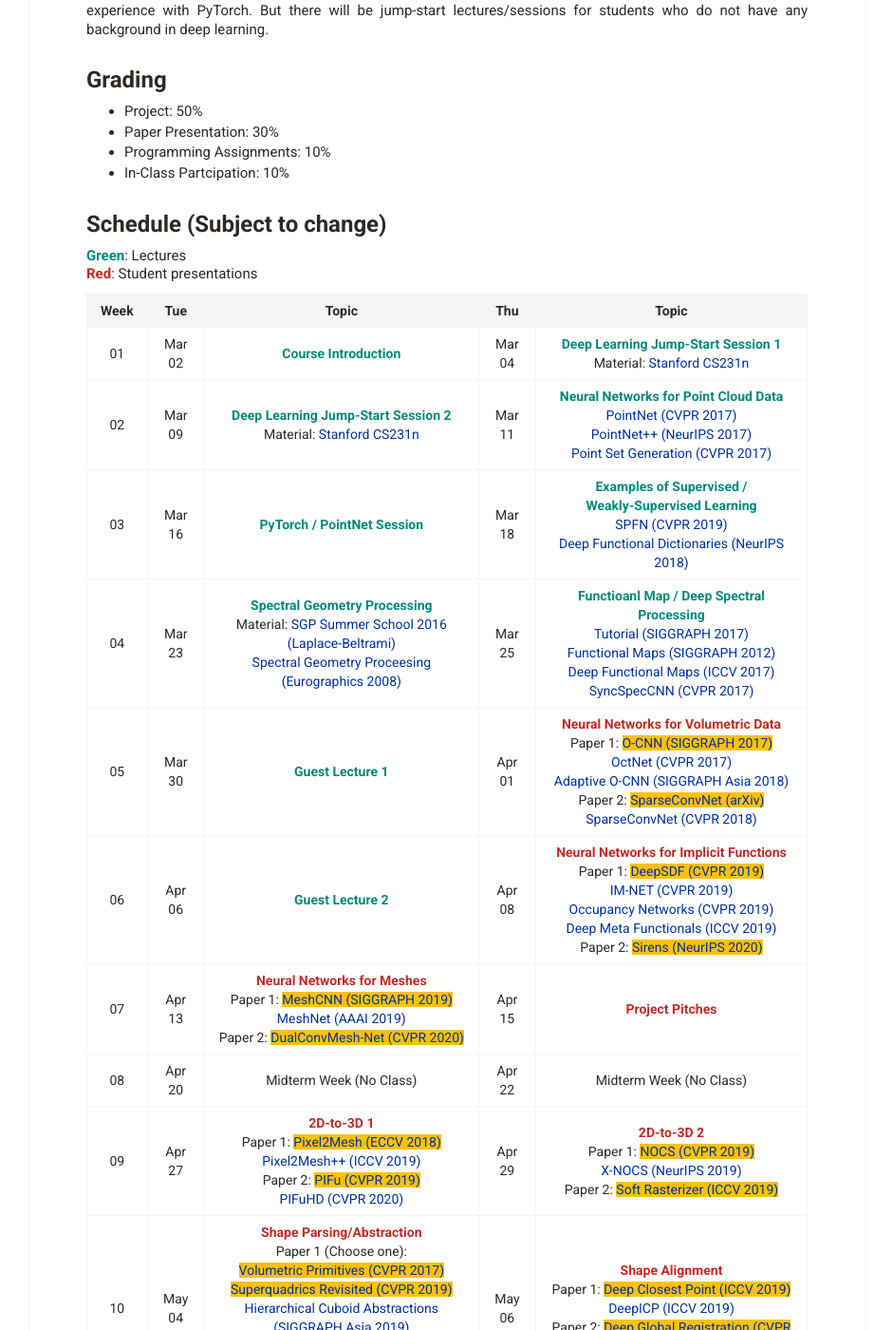
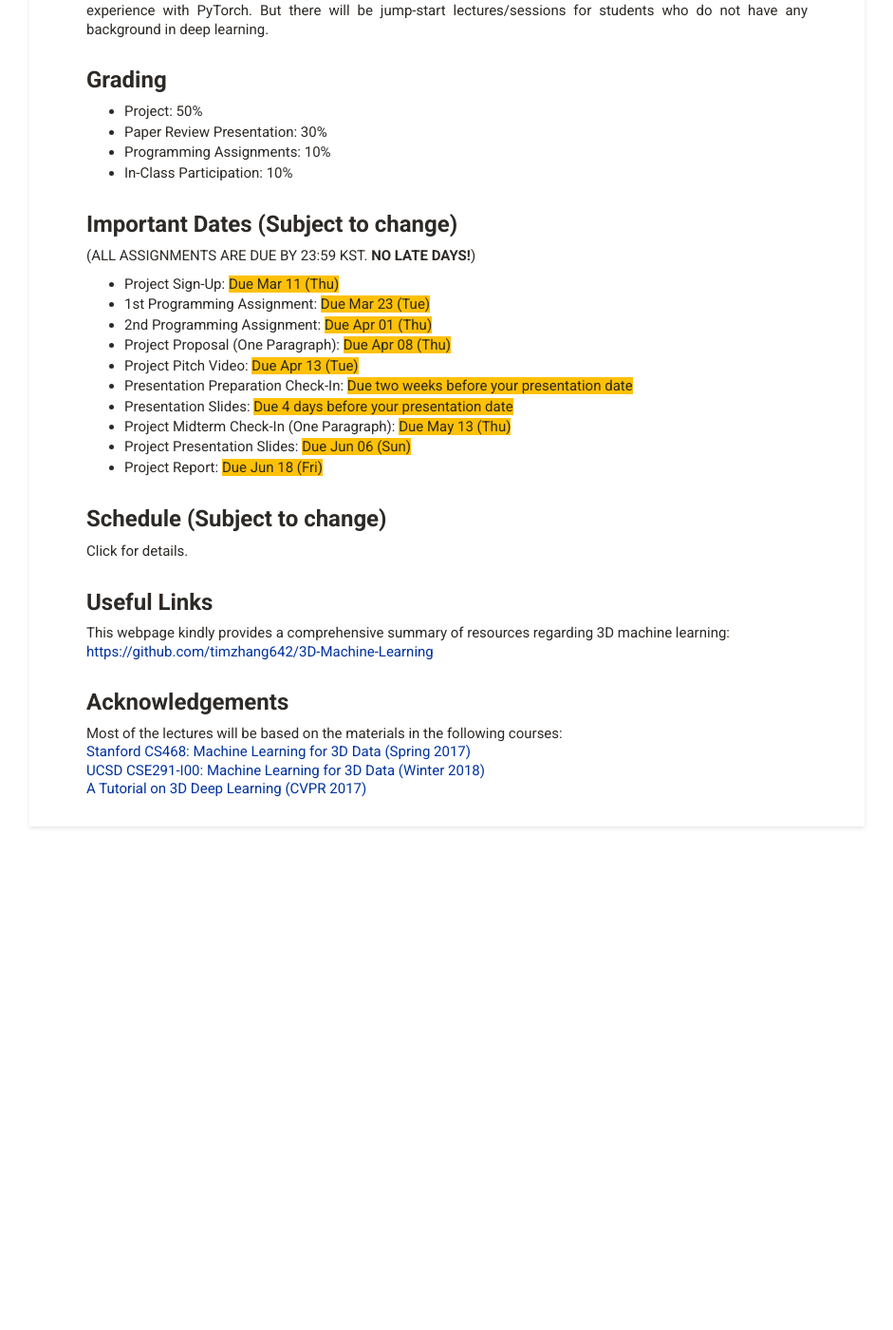
Before and after one commit to mhsung/mhsung.github.io, a Jekyll site: the page built from courses/_posts/2021-01-15-kaist-cs492-3dml-2021-spring.md, in a window 1280 px wide and 1400 px high, scrolled down 1537 px. Shown: the whole window at 95% size, without its empty margins (169-1110 px from the left). Built offline with Jekyll 4.4.1, drawn with Linux system fonts in a browser that asks for light colours; our own code applies the rules of GitHub Pages for plain Markdown files; after the commit the page ends 2497 px from its top, so only the background shows below that; some of the changed text lies outside the part shown.

Commit message:
Updated.

```diff
--- a/courses/_posts/2021-01-15-kaist-cs492-3dml-2021-spring.md
+++ b/courses/_posts/2021-01-15-kaist-cs492-3dml-2021-spring.md
@@ -40,7 +40,7 @@ Passcode: cs492-3dml
 ### Course Staff
 <a href="http://mhsung.github.io/" target="_blank">Minhyuk Sung</a> (Instructor)
 - Email: <a href="mailto: {{site.email}}">{{site.email}}</a>
-- Office hours: By appointment
+- Office hours: By appointment (See #announcements channel in slack.)
 <br />
 
 
@@ -57,17 +57,35 @@ This course is intended for undergraduate/master students who have a basic backg
 
 ### Grading
 - Project: 50%
-- Paper Presentation: 30%
+- Paper Review Presentation: 30%
 - Programming Assignments: 10%
-- In-Class Partcipation: 10%
+- In-Class Participation: 10%
 <br />
+
+
+### Important Dates (Subject to change)
+(ALL ASSIGNMENTS ARE DUE BY 23:59 KST. **NO LATE DAYS!**)
+
+- Project Sign-Up: <span style="background-color:#FFC107">Due Mar 11 (Thu)</span>
+- 1st Programming Assignment: <span style="background-color:#FFC107">Due Mar 23 (Tue) </span>
+- 2nd Programming Assignment: <span style="background-color:#FFC107">Due Apr 01 (Thu) </span>
+- Project Proposal (One Paragraph): <span style="background-color:#FFC107">Due Apr 08 (Thu) </span>
+- Project Pitch Video: <span style="background-color:#FFC107">Due Apr 13 (Tue) </span>
+- Presentation Preparation Check-In: <span style="background-color:#FFC107">Due two weeks before your presentation date
+- Presentation Slides: <span style="background-color:#FFC107">Due 4 days before your presentation date
+- Project Midterm Check-In (One Paragraph): <span style="background-color:#FFC107">Due May 13 (Thu) </span>
+- Project Presentation Slides: <span style="background-color:#FFC107">Due Jun 06 (Sun) </span>
+- Project Report: <span style="background-color:#FFC107">Due Jun 18 (Fri) </span>
 
 
 ### Schedule (Subject to change)
 
 <!---
-    Colors https://uxdesign.cc/dark-mode-ui-design-the-definitive-guide-part-1-color-53dcfaea5129
+    https://uxdesign.cc/dark-mode-ui-design-the-definitive-guide-part-1-color-53dcfaea5129
 --->
+<details>
+  <summary>Click for details.</summary>
+
 <span style="color:#00897B;font-weight:bold">Green</span>: Lectures<br>
 <span style="color:#C62828;font-weight:bold">Red</span>: Student presentations
 
@@ -128,7 +146,8 @@ table td {
     <span style="color:#00897B;font-weight:bold">Neural Networks for Point Cloud Data</span><br>
     <a href="https://arxiv.org/abs/1612.00593" target="_blank">PointNet (CVPR 2017)</a><br>
     <a href="https://arxiv.org/abs/1706.02413" target="_blank">PointNet++ (NeurIPS 2017)</a><br>
-    <a href="https://arxiv.org/abs/1612.00603" target="_blank">Point Set Generation (CVPR 2017)</a>
+    <a href="https://arxiv.org/abs/1612.00603" target="_blank">Point Set Generation (CVPR 2017)</a><br>
+    <span style="background-color:#FFC107">Project Sign-Up Due Date</span>
   </td>
   </tr>
 
@@ -149,7 +168,8 @@ table td {
   <td>Mar 23</td><td>
     <span style="color:#00897B;font-weight:bold">Spectral Geometry Processing</span><br>
     Material: <a href="http://school.geometryprocessing.org/summerschool-2016/summerschool/talks/course6.pdf" target="_blank">SGP Summer School 2016 (Laplace-Beltrami)</a><br>
-    <a href="https://hal.inria.fr/inria-00331894/document" target="_blank">Spectral Geometry Proceesing (Eurographics 2008)</a>
+    <a href="https://hal.inria.fr/inria-00331894/document" target="_blank">Spectral Geometry Proceesing (Eurographics 2008)</a><br>
+    <span style="background-color:#FFC107">1st Programming Assignment Due Date </span>
   </td>
   <td>Mar 25</td><td>
     <span style="color:#00897B;font-weight:bold">Functioanl Map / Deep Spectral Processing</span><br>
@@ -168,12 +188,13 @@ table td {
   <td>Apr 01</td><td>
     <span style="color:#C62828;font-weight:bold">Neural Networks for Volumetric Data</span><br>
     Paper 1:
-    <span style="background-color:#FFC107"><a href="https://arxiv.org/abs/1712.01537" target="_blank">O-CNN (SIGGRAPH 2017)</a></span><br>
+    <span style="background-color:#BDBDBD"><a href="https://arxiv.org/abs/1712.01537" target="_blank">O-CNN (SIGGRAPH 2017)</a></span><br>
     <a href="https://arxiv.org/abs/1611.05009" target="_blank">OctNet (CVPR 2017)</a><br>
     <a href="https://arxiv.org/abs/1809.07917" target="_blank">Adaptive O-CNN (SIGGRAPH Asia 2018)</a><br>
     Paper 2:
-    <span style="background-color:#FFC107"><a href="https://arxiv.org/abs/1706.01307" target="_blank">SparseConvNet (arXiv)</a></span><br>
-    <a href="https://arxiv.org/abs/1711.10275" target="_blank">SparseConvNet (CVPR 2018)</a>
+    <span style="background-color:#BDBDBD"><a href="https://arxiv.org/abs/1706.01307" target="_blank">SparseConvNet (arXiv)</a></span><br>
+    <a href="https://arxiv.org/abs/1711.10275" target="_blank">SparseConvNet (CVPR 2018)</a><br>
+    <span style="background-color:#FFC107">2nd Programming Assignment Due Date </span>
   </td>
   </tr>
 
@@ -185,12 +206,13 @@ table td {
   <td>Apr 08</td><td>
     <span style="color:#C62828;font-weight:bold">Neural Networks for Implicit Functions</span><br>
     Paper 1:
-    <span style="background-color:#FFC107"><a href="https://arxiv.org/abs/1901.05103" target="_blank">DeepSDF (CVPR 2019)</a></span><br>
+    <span style="background-color:#BDBDBD"><a href="https://arxiv.org/abs/1901.05103" target="_blank">DeepSDF (CVPR 2019)</a></span><br>
     <a href="https://arxiv.org/abs/1812.02822" target="_blank">IM-NET (CVPR 2019)</a><br>
     <a href="https://arxiv.org/abs/1812.03828" target="_blank">Occupancy Networks (CVPR 2019)</a><br>
     <a href="https://arxiv.org/abs/1908.06277" target="_blank">Deep Meta Functionals (ICCV 2019)</a><br>
     Paper 2:
-    <span style="background-color:#FFC107"><a href="https://arxiv.org/abs/2006.09661" target="_blank">Sirens (NeurIPS 2020)</a></span>
+    <span style="background-color:#BDBDBD"><a href="https://arxiv.org/abs/2006.09661" target="_blank">Sirens (NeurIPS 2020)</a></span><br>
+    <span style="background-color:#FFC107">Project Proposal Due Date </span>
   </td>
   </tr>
 
@@ -199,10 +221,11 @@ table td {
   <td>Apr 13</td><td>
     <span style="color:#C62828;font-weight:bold">Neural Networks for Meshes</span><br>
     Paper 1:
-    <span style="background-color:#FFC107"><a href="https://arxiv.org/abs/1809.05910" target="_blank">MeshCNN (SIGGRAPH 2019)</a></span><br>
+    <span style="background-color:#BDBDBD"><a href="https://arxiv.org/abs/1809.05910" target="_blank">MeshCNN (SIGGRAPH 2019)</a></span><br>
     <a href="https://arxiv.org/abs/1811.11424" target="_blank">MeshNet (AAAI 2019)</a><br>
     Paper 2:
-    <span style="background-color:#FFC107"><a href="https://arxiv.org/abs/2004.01002" target="_blank">DualConvMesh-Net (CVPR 2020)</a></span>
+    <span style="background-color:#BDBDBD"><a href="https://arxiv.org/abs/2004.01002" target="_blank">DualConvMesh-Net (CVPR 2020)</a></span><br>
+    <span style="background-color:#FFC107">Project Pitch Video Due Date</span>
   </td>
   <td>Apr 15</td><td>
     <span style="color:#C62828;font-weight:bold">Project Pitches</span>
@@ -224,19 +247,19 @@ table td {
   <td>Apr 27</td><td>
     <span style="color:#C62828;font-weight:bold">2D-to-3D 1</span><br>
     Paper 1:
-    <span style="background-color:#FFC107"><a href="https://arxiv.org/abs/1804.01654" target="_blank">Pixel2Mesh (ECCV 2018)</a></span><br>
+    <span style="background-color:#BDBDBD"><a href="https://arxiv.org/abs/1804.01654" target="_blank">Pixel2Mesh (ECCV 2018)</a></span><br>
     <a href="https://arxiv.org/abs/1908.01491" target="_blank">Pixel2Mesh++ (ICCV 2019)</a><br>
     Paper 2:
-    <span style="background-color:#FFC107"><a href="https://arxiv.org/abs/1905.05172" target="_blank">PIFu (CVPR 2019)</a></span><br>
+    <span style="background-color:#BDBDBD"><a href="https://arxiv.org/abs/1905.05172" target="_blank">PIFu (CVPR 2019)</a></span><br>
     <a href="https://arxiv.org/abs/2004.00452" target="_blank">PIFuHD (CVPR 2020)</a>
   </td>
   <td>Apr 29</td><td>
     <span style="color:#C62828;font-weight:bold">2D-to-3D 2</span><br>
     Paper 1:
-    <span style="background-color:#FFC107"><a href="https://arxiv.org/abs/1901.02970" target="_blank">NOCS (CVPR 2019)</a></span><br>
+    <span style="background-color:#BDBDBD"><a href="https://arxiv.org/abs/1901.02970" target="_blank">NOCS (CVPR 2019)</a></span><br>
     <a href="https://arxiv.org/abs/1907.01085" target="_blank">X-NOCS (NeurIPS 2019)</a><br>
     Paper 2:
-    <span style="background-color:#FFC107"><a href="https://arxiv.org/abs/1904.01786" target="_blank">Soft Rasterizer (ICCV 2019)</a></span>
+    <span style="background-color:#BDBDBD"><a href="https://arxiv.org/abs/1904.01786" target="_blank">Soft Rasterizer (ICCV 2019)</a></span>
   </td>
   </tr>
 
@@ -245,20 +268,20 @@ table td {
   <td>May 04</td><td>
     <span style="color:#C62828;font-weight:bold">Shape Parsing/Abstraction</span><br>
     Paper 1 (Choose one):<br>
-    <span style="background-color:#FFC107"><a href="https://arxiv.org/abs/1612.00404" target="_blank">Volumetric Primitives (CVPR 2017)</a></span><br>
-    <span style="background-color:#FFC107"><a href="https://arxiv.org/abs/1904.09970" target="_blank">Superquadrics Revisited (CVPR 2019)</a></span><br>
+    <span style="background-color:#BDBDBD"><a href="https://arxiv.org/abs/1612.00404" target="_blank">Volumetric Primitives (CVPR 2017)</a></span><br>
+    <span style="background-color:#BDBDBD"><a href="https://arxiv.org/abs/1904.09970" target="_blank">Superquadrics Revisited (CVPR 2019)</a></span><br>
     <a href="https://isunchy.github.io/projects/cuboid_abstraction.html" target="_blank">Hierarchical Cuboid Abstractions (SIGGRAPH Asia 2019)</a><br>
     Paper 2 (Choose one):<br>
-    <span style="background-color:#FFC107"><a href="https://arxiv.org/abs/1911.06971" target="_blank">BSP-Net (CVPR 2020)</a></span><br>
-    <span style="background-color:#FFC107"><a href="https://arxiv.org/abs/1909.05736" target="_blank">CvxNet (CVPR 2020)</a></span>
+    <span style="background-color:#BDBDBD"><a href="https://arxiv.org/abs/1911.06971" target="_blank">BSP-Net (CVPR 2020)</a></span><br>
+    <span style="background-color:#BDBDBD"><a href="https://arxiv.org/abs/1909.05736" target="_blank">CvxNet (CVPR 2020)</a></span>
   </td>
   <td>May 06</td><td>
     <span style="color:#C62828;font-weight:bold">Shape Alignment</span><br>
     Paper 1:
-    <span style="background-color:#FFC107"><a href="https://arxiv.org/abs/1905.03304" target="_blank">Deep Closest Point (ICCV 2019)</a></span><br>
+    <span style="background-color:#BDBDBD"><a href="https://arxiv.org/abs/1905.03304" target="_blank">Deep Closest Point (ICCV 2019)</a></span><br>
     <a href="https://arxiv.org/abs/1905.04153" target="_blank">DeepICP (ICCV 2019)</a><br>
     Paper 2:
-    <span style="background-color:#FFC107"><a href="https://arxiv.org/abs/2004.11540" target="_blank">Deep Global Registration (CVPR 2020)</a></span>
+    <span style="background-color:#BDBDBD"><a href="https://arxiv.org/abs/2004.11540" target="_blank">Deep Global Registration (CVPR 2020)</a></span>
   </td>
   </tr>
 
@@ -267,21 +290,22 @@ table td {
   <td>May 11</td><td>
     <span style="color:#C62828;font-weight:bold">Learning 3D Structure 1</span><br>
     Paper 1:
-    <span style="background-color:#FFC107"><a href="https://arxiv.org/abs/1705.02090" target="_blank">GRASS (SIGGRAPH 2017)</a></span><br>
+    <span style="background-color:#BDBDBD"><a href="https://arxiv.org/abs/1705.02090" target="_blank">GRASS (SIGGRAPH 2017)</a></span><br>
     <a href="https://arxiv.org/abs/1804.05469" target="_blank">Im2Struct (CVPR 2018)</a><br>
     <a href="https://arxiv.org/abs/1809.05398" target="_blank">SCORES (SIGGRAPH Asia 2018)</a><br>
     Paper 2:
-    <span style="background-color:#FFC107"><a href="https://arxiv.org/abs/1908.00575" target="_blank">StructureNet (SIGGRAPH Asia 2019)</a></span><br>
+    <span style="background-color:#BDBDBD"><a href="https://arxiv.org/abs/1908.00575" target="_blank">StructureNet (SIGGRAPH Asia 2019)</a></span><br>
     <a href="https://arxiv.org/abs/1812.02713" target="_blank">PartNet (CVPR 2019)</a><br>
-    <a href="https://arxiv.org/abs/1911.11098" target="_blank">StructEdit (CVPR 2020)</a><br>
+    <a href="https://arxiv.org/abs/1911.11098" target="_blank">StructEdit (CVPR 2020)</a>
   </td>
   <td>May 13</td><td>
     <span style="color:#C62828;font-weight:bold">Learning 3D Structure 2</span><br>
     Paper 1:
-    <span style="background-color:#FFC107"><a href="https://arxiv.org/abs/1908.04520" target="_blank">SDM-NET (SIGGRAPH Asia 2019)</a></span><br>
+    <span style="background-color:#BDBDBD"><a href="https://arxiv.org/abs/1908.04520" target="_blank">SDM-NET (SIGGRAPH Asia 2019)</a></span><br>
     Paper 2:
-    <span style="background-color:#FFC107"><a href="https://arxiv.org/abs/1712.08290" target="_blank">CSGNet (CVPR 2018)</a></span><br>
+    <span style="background-color:#BDBDBD"><a href="https://arxiv.org/abs/1712.08290" target="_blank">CSGNet (CVPR 2018)</a></span><br>
     <a href="https://arxiv.org/abs/2006.09102" target="_blank">UCSG-Net (NeurIPS 2020)</a><br>
+    <span style="background-color:#FFC107">Project Midterm Check-In Due Date</span>
   </td>
   </tr>
 
@@ -290,17 +314,17 @@ table td {
   <td>May 18</td><td>
     <span style="color:#C62828;font-weight:bold">Detection/Semantic Segmentation in Scenes</span><br>
     Paper 1:
-    <span style="background-color:#FFC107"><a href="https://arxiv.org/abs/1904.09664" target="_blank">Deep Hough Voting (ICCV 2019)</a></span><br>
+    <span style="background-color:#BDBDBD"><a href="https://arxiv.org/abs/1904.09664" target="_blank">Deep Hough Voting (ICCV 2019)</a></span><br>
     Paper 2:
-    <span style="background-color:#FFC107"><a href="https://arxiv.org/abs/1904.08755" target="_blank">MinkowskiNet (ICCV 2019)</a></span>
+    <span style="background-color:#BDBDBD"><a href="https://arxiv.org/abs/1904.08755" target="_blank">MinkowskiNet (ICCV 2019)</a></span>
   </td>
   <td>May 20</td><td>
     <span style="color:#C62828;font-weight:bold">Instance Segmentation in Scenes</span><br>
     Paper 1:
-    <span style="background-color:#FFC107"><a href="https://arxiv.org/abs/1812.07003" target="_blank">3D-SIS (CVPR 2019)</a></span><br>
+    <span style="background-color:#BDBDBD"><a href="https://arxiv.org/abs/1812.07003" target="_blank">3D-SIS (CVPR 2019)</a></span><br>
     Paper 2 (Choose one):<br>
-    <span style="background-color:#FFC107"><a href="https://arxiv.org/abs/2003.06537" target="_blank">OccuSeg (CVPR 2020)</a></span><br>
-    <span style="background-color:#FFC107"><a href="https://arxiv.org/abs/2004.01658" target="_blank">PointGroup (CVPR 2020)</a></span><br>
+    <span style="background-color:#BDBDBD"><a href="https://arxiv.org/abs/2003.06537" target="_blank">OccuSeg (CVPR 2020)</a></span><br>
+    <span style="background-color:#BDBDBD"><a href="https://arxiv.org/abs/2004.01658" target="_blank">PointGroup (CVPR 2020)</a></span><br>
   </td>
   </tr>
 
@@ -309,20 +333,20 @@ table td {
   <td>May 25</td><td>
     <span style="color:#C62828;font-weight:bold">3D Generative Models</span><br>
     Paper 1:
-    <span style="background-color:#FFC107"><a href="https://arxiv.org/abs/1707.02392" target="_blank">Point Cloud GAN (ICML 2018)</a></span><br>
+    <span style="background-color:#BDBDBD"><a href="https://arxiv.org/abs/1707.02392" target="_blank">Point Cloud GAN (ICML 2018)</a></span><br>
     Paper 2:
-    <span style="background-color:#FFC107"><a href="https://arxiv.org/abs/1709.04307" target="_blank">MeshVAE (CVPR 2018)</a></span><br>
+    <span style="background-color:#BDBDBD"><a href="https://arxiv.org/abs/1709.04307" target="_blank">MeshVAE (CVPR 2018)</a></span><br>
     <a href="http://www.geometrylearning.com/ausdt/" target="_blank">Automatic Unpaired Shape Deformation Transfer (SIGGRAPH Asia 2018)</a><br>
   </td>
   <td>May 27</td><td>
     <span style="color:#C62828;font-weight:bold">Neural Rendering</span><br>
     Paper 1:
-    <span style="background-color:#FFC107"><a href="https://arxiv.org/abs/1812.01024" target="_blank">DeepVoxels (CVPR 2019)</a></span><br>
+    <span style="background-color:#BDBDBD"><a href="https://arxiv.org/abs/1812.01024" target="_blank">DeepVoxels (CVPR 2019)</a></span><br>
     <a href="https://arxiv.org/abs/2004.03805" target="_blank">State of the Art on Neural Rendering (EG 2020)</a><br>
     <a href="https://www.neuralrender.com/" target="_blank">Tutorial (CVPR 2020)</a><br>
     Paper 2:
-    <span style="background-color:#FFC107"><a href="https://arxiv.org/abs/2003.08934" target="_blank">NeRF (ECCV 2020)</a></span><br>
-    <span style="background-color:#FFC107"><a href="https://arxiv.org/abs/2012.03918" target="_blank">NeRD (arXiv)</a></span>
+    <span style="background-color:#BDBDBD"><a href="https://arxiv.org/abs/2003.08934" target="_blank">NeRF (ECCV 2020)</a></span><br>
+    <span style="background-color:#BDBDBD"><a href="https://arxiv.org/abs/2012.03918" target="_blank">NeRD (arXiv)</a></span>
   </td>
   </tr>
 
@@ -331,25 +355,26 @@ table td {
   <td>Jun 01</td><td>
     <span style="color:#C62828;font-weight:bold">3D Shape Flow</span><br>
     Paper 1:
-    <span style="background-color:#FFC107"><a href="https://arxiv.org/abs/1806.07366" target="_blank">NeuralODE (NeurIPS 2019)</a></span><br>
+    <span style="background-color:#BDBDBD"><a href="https://arxiv.org/abs/1806.07366" target="_blank">NeuralODE (NeurIPS 2019)</a></span><br>
     Paper 2 (Choose one):<br>
-    <span style="background-color:#FFC107"><a href="https://arxiv.org/abs/1906.12320" target="_blank">PointFlow (ICCV 2019)</a></span><br>
-    <span style="background-color:#FFC107"><a href="https://arxiv.org/abs/2007.10973" target="_blank">Neural Mesh Flow (NeurIPS 2020)</a></span><br>
-    <span style="background-color:#FFC107"><a href="https://arxiv.org/abs/2006.07982" target="_blank">ShapeFlow (NeurIPS 2020)</a></span>
+    <span style="background-color:#BDBDBD"><a href="https://arxiv.org/abs/1906.12320" target="_blank">PointFlow (ICCV 2019)</a></span><br>
+    <span style="background-color:#BDBDBD"><a href="https://arxiv.org/abs/2007.10973" target="_blank">Neural Mesh Flow (NeurIPS 2020)</a></span><br>
+    <span style="background-color:#BDBDBD"><a href="https://arxiv.org/abs/2006.07982" target="_blank">ShapeFlow (NeurIPS 2020)</a></span>
   </td>
   <td>Jun 03</td><td>
     <span style="color:#C62828;font-weight:bold">3D Transformers</span><br>
     Paper 1:
-    <span style="background-color:#FFC107"><a href="https://arxiv.org/abs/2012.09688" target="_blank">PCT: Point Cloud Transformer (arXiv)</a></span><br>
+    <span style="background-color:#BDBDBD"><a href="https://arxiv.org/abs/2012.09688" target="_blank">PCT: Point Cloud Transformer (arXiv)</a></span><br>
     Paper 2:
-    <span style="background-color:#FFC107"><a href="https://arxiv.org/abs/2012.09164" target="_blank">Point Transformer (arXiv)</a></span><br>
+    <span style="background-color:#BDBDBD"><a href="https://arxiv.org/abs/2012.09164" target="_blank">Point Transformer (arXiv)</a></span><br>
   </td>
   </tr>
 
   <!-- Week 15 -->
   <tr><td>15</td>
   <td>Jun 08</td><td>
-    <span style="color:#C62828;font-weight:bold">Project Presentations 1</span>
+    <span style="color:#C62828;font-weight:bold">Project Presentations 1</span><br>
+    <span style="background-color:#FFC107">Project Presentation Slides Due Jun 06 (Sun) </span>
   </td>
   <td>Jun 10</td><td>
     <span style="color:#C62828;font-weight:bold">Project Presentations 2</span>
@@ -362,11 +387,12 @@ table td {
     Final Week (No Class)
   </td>
   <td>Jun 17</td><td>
-    Final Week (No Class)
+    Final Week (No Class)<br>
+    <span style="background-color:#FFC107">Project Report Due Jun 18 (Fri) </span>
   </td>
   </tr>
 </table>
-
+</details>
 
 
 ### Useful Links
```
